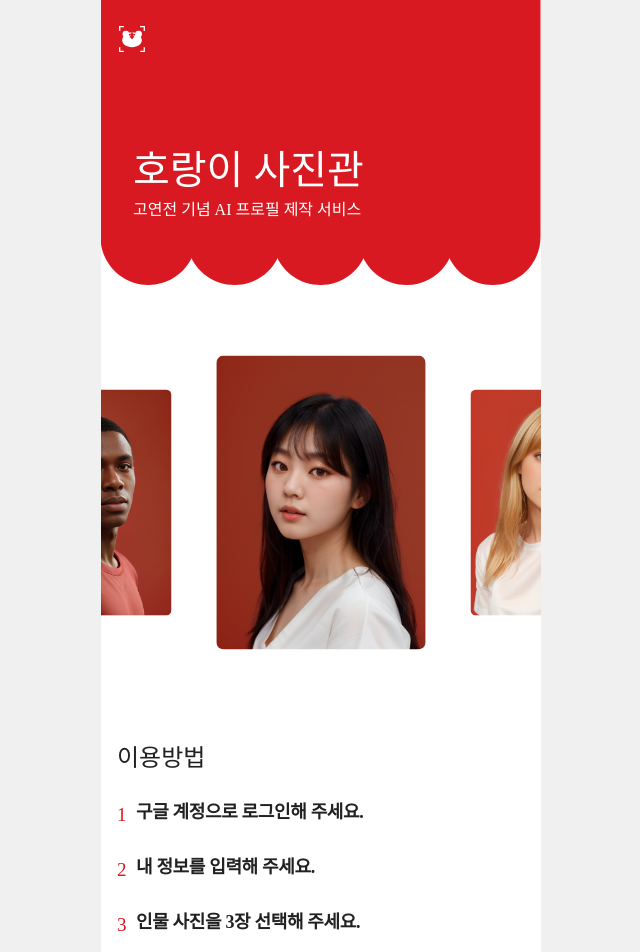
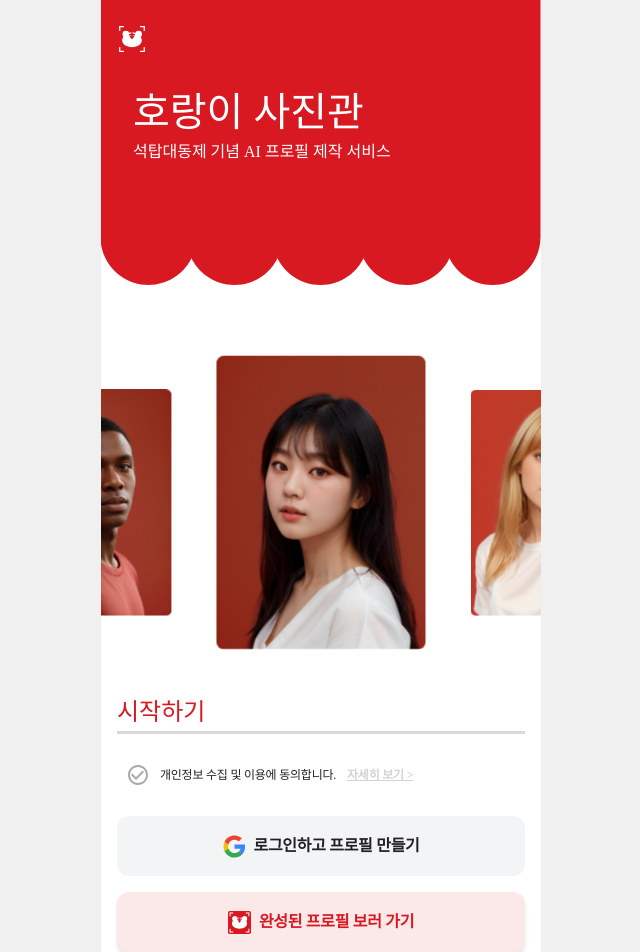
Before and after one commit to aiprofile-gdsc-koreauniv/ai-profile-client-v2, a React (Create React App) app: page /home in a window 1280 px wide. Shown: the top 952 px of the page, without its empty margins (319-959 px from the left). Built offline with nearby package versions, Linux system fonts and the light colour scheme; no server answers; a web font is replaced by a local one.

Commit message:
feat: 결과페이지 보러가기 버튼 추가

```diff
--- a/src/pages/Home.jsx
+++ b/src/pages/Home.jsx
@@ -14,7 +14,8 @@ import footerLogo from "../assets/images/footer-logo.svg";
 import privacyPolicyPdf from "../assets/pdf/privacy-policy.pdf";
 import personalInformationAgreementPdf from "../assets/pdf/personal-information-agreement.pdf";
 import { CustomFooter } from "../components/CustomFooter";
-
+import CheckCircleOutlineIcon from "@mui/icons-material/CheckCircleOutline";
+import CheckCircleIcon from "@mui/icons-material/CheckCircle";
 function Home() {
   const navigate = useNavigate();
   const [showNotice, setShowNotice] = useState(false);
@@ -38,6 +39,7 @@ function Home() {
       navigate("/select");
     }
   }, [email, loginClicked]);
+  console.log(email);
 
   useEffect(() => {
     auth.onAuthStateChanged(async (firebaseUser) => {
@@ -48,6 +50,7 @@ function Home() {
       }
     });
   }, []);
+
   return (
     <Container>
       <motion.div
@@ -62,11 +65,12 @@ function Home() {
           </TopRow>
           <TitleWrapper>
             <Title>호랑이 사진관</Title>
-            <Desc>고연전 기념 AI 프로필 제작 서비스</Desc>
+            <Desc>석탑대동제 기념 AI 프로필 제작 서비스</Desc>
           </TitleWrapper>
           <TopBg src={tobBg} />
         </TopBgWrapper>
         <Carousel />
+        {/*
         <HowToUse>
           <HowToUseTitle>이용방법</HowToUseTitle>
           <HowToUseColumn>
@@ -97,7 +101,7 @@ function Home() {
               </HowToUseDescWrapper>
             </HowToUseRow>
           </HowToUseColumn>
-        </HowToUse>
+  </HowToUse>*/}
         <StartRow>
           <StartTitle>시작하기</StartTitle>
         </StartRow>
@@ -109,20 +113,23 @@ function Home() {
                 navigate("/select");
               }}
             >
-              현재 계정으로 계속하기
+              프로필 사진 새로 만들기
             </ContinueBtn>
-            <LogoutBtn
-              onClick={() => {
-                auth.signOut();
-              }}
-            >
-              로그아웃 하기
-            </LogoutBtn>
+            <GoToResultBtn>
+              <BtnIcon src={logo} />
+              <ResultBtnText
+                onClick={() => window.open("https://result.horangstudio.com/")}
+              >
+                완성된 프로필 보러 가기
+              </ResultBtnText>
+            </GoToResultBtn>
           </Continue>
         ) : (
           <>
             <CheckboxRow>
               <Checkbox
+                icon={<CheckCircleOutlineIcon />}
+                checkedIcon={<CheckCircleIcon />}
                 checked={checked}
                 onChange={handleChange}
                 sx={{
@@ -133,20 +140,46 @@ function Home() {
                 }}
               />
               <CheckboxText>개인정보 수집 및 이용에 동의합니다.</CheckboxText>
-              <CheckboxText2
-              href={personalInformationAgreementPdf}
-              target="_blank">
-                [자세히 보기]
-              </CheckboxText2>
+              <DetailText
+                href={personalInformationAgreementPdf}
+                target="_blank"
+              >
+                자세히 보기 &gt;
+              </DetailText>
             </CheckboxRow>
-            <GoogleBtn onClick={handleBtnClick}>
-              <Google src={google} />
-              <GoogleBtnText>Google로 시작하기</GoogleBtnText>
-            </GoogleBtn>
+            <Continue>
+              <GoogleBtn onClick={handleBtnClick}>
+                <BtnIcon src={google} />
+                <GoogleBtnText>로그인하고 프로필 만들기</GoogleBtnText>
+              </GoogleBtn>
+              <GoToResultBtn>
+                <BtnIcon src={logo} />
+                <ResultBtnText
+                  onClick={() =>
+                    window.open("https://result.horangstudio.com/")
+                  }
+                >
+                  완성된 프로필 보러 가기
+                </ResultBtnText>
+              </GoToResultBtn>
+            </Continue>
             <Notice opacity={showNotice ? 1 : 0}>
               서비스를 이용하시려면 개인정보처리방침에 동의하셔야 합니다.{" "}
             </Notice>
           </>
+        )}
+        {firebase.auth()?.currentUser?.email ? (
+          <Logout>
+            <DetailText
+              onClick={() => {
+                auth.signOut();
+              }}
+            >
+              로그아웃 하기
+            </DetailText>
+          </Logout>
+        ) : (
+          <></>
         )}
         <CustomFooter />
       </motion.div>
@@ -198,7 +231,7 @@ const Logo = styled.img`
 `;
 const TitleWrapper = styled.div`
   position: absolute;
-  top: 138px;
+  top: 80px;
   left: 32px;
 `;
 const Title = styled.p`
@@ -214,7 +247,7 @@ const Desc = styled.p`
   font-family: SB Aggro;
   font-size: 16px;
   font-style: normal;
-  font-weight: 400;
+  font-weight: 100;
   line-height: normal;
 `;
 const HowToUse = styled.div`
@@ -286,13 +319,12 @@ const StartRow = styled.div`
   display: flex;
   align-items: flex-end;
   justify-content: space-between;
-  margin-top: 88px;
+
   margin-left: 16px;
   margin-right: 16px;
 `;
 const StartTitle = styled.p`
   color: var(--red, #d81921);
-
   /* aggro sb 24 */
   font-family: SB Aggro;
   font-size: 24px;
@@ -333,16 +365,17 @@ const CheckboxText = styled.p`
   line-height: 150%; /* 18px */
   letter-spacing: -0.228px;
 `;
-const CheckboxText2 = styled.a`
+const DetailText = styled.a`
   cursor: pointer;
-  color: var(--black, #212121);
+  margin-left: 10px;
+  color: lightgrey;
+  text-decoration: underline;
   font-family: Pretendard;
   font-size: 12px;
   font-style: normal;
   font-weight: 700;
   line-height: 150%; /* 18px */
   letter-spacing: -0.228px;
-  text-decoration: none;
 `;
 const GoogleBtn = styled.div`
   cursor: pointer;
@@ -355,10 +388,10 @@ const GoogleBtn = styled.div`
   gap: 8px;
   flex-shrink: 0;
   border-radius: 12px;
-  border: 2.4px solid var(--grey, #d9d9d9);
-  background: var(--white, #fff);
+  background: #f3f4f6;
+  font-weight: bold;
 `;
-const Google = styled.img`
+const BtnIcon = styled.img`
   width: 23px;
   height: 23px;
 `;
@@ -367,7 +400,15 @@ const GoogleBtnText = styled.p`
   font-family: Roboto;
   font-size: 16px;
   font-style: normal;
-  font-weight: 500;
+  font-weight: 700;
+  line-height: 150%; /* 24px */
+  letter-spacing: -0.304px;
+`;
+const ResultBtnText = styled.p`
+  font-family: Roboto;
+  font-size: 16px;
+  font-style: normal;
+  font-weight: 700;
   line-height: 150%; /* 24px */
   letter-spacing: -0.304px;
 `;
@@ -517,3 +558,31 @@ const LogoutBtn = styled.div`
   line-height: 150%; /* 24px */
   letter-spacing: -0.304px;
 `;
+const GoToResultBtn = styled.div`
+  cursor: pointer;
+  display: flex;
+  width: calc(100% - 64px);
+  margin-left: 16px;
+  padding: 18px 16px;
+  justify-content: center;
+  align-items: center;
+  gap: 8px;
+  font-weight: 500;
+  flex-shrink: 0;
+  border-radius: 12px;
+  background: #fbe8e9;
+  box-shadow: 0px 4px 4px 0px rgba(0, 0, 0, 0.1);
+  color: var(--red, #d81921);
+  font-family: Roboto;
+  font-size: 16px;
+  font-style: normal;
+  font-weight: 500;
+  line-height: 150%; /* 24px */
+  letter-spacing: -0.304px;
+`;
+const Logout = styled.div`
+  width: 100%;
+  display: flex;
+  justify-content: center;
+  padding: 30px 0px;
+`;
--- a/src/pages/WIP.jsx
+++ b/src/pages/WIP.jsx
@@ -14,7 +14,7 @@ function WIP() {
       <Question src={question} />
       <Title>서비스 준비 중입니다.</Title>
       <Desc>
-        <DescRed>2023년 9월 6일 13시</DescRed>에 정식 배포됩니다
+        <DescRed>2024년 5월 20일</DescRed>에 정식 배포됩니다
       </Desc>
     </Container>
   );
```
Also changed, not shown: package.json (+6 -5 lines), 2 other files (tests, documents, lock files or other folders).
